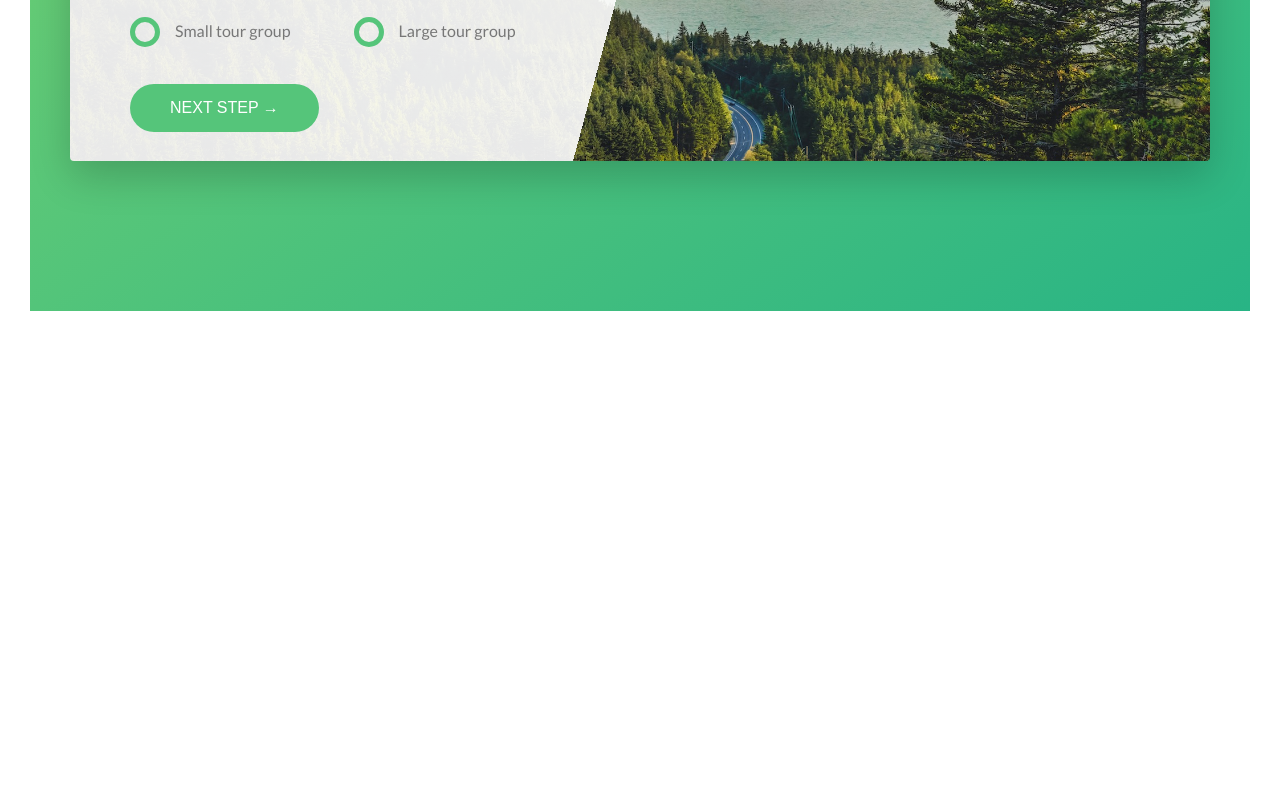
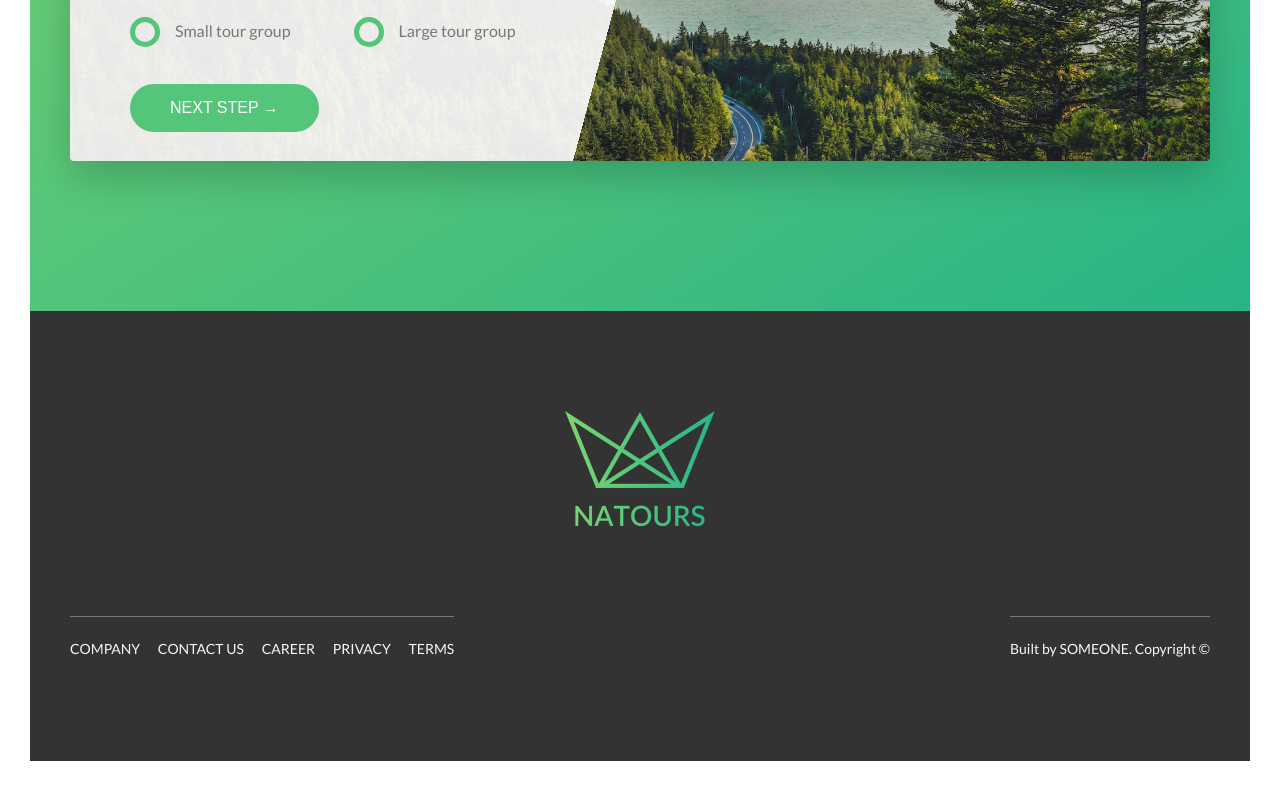
Before and after one commit to DanielKuznetsov/Natours-Projects-Udemy-Course, a website: page index.html in a window 1280 px wide. Shown: the part 5125-5916 px from the top of the page. Before the commit the page ends 5466 px from the top, so only its background shows below. Drawn offline with Linux system fonts and the light colour scheme.

Commit message:
finish styling footer

```diff
--- a/index.html
+++ b/index.html
@@ -376,6 +376,41 @@
         </div>
       </section>
     </main>
+
+    <footer class="footer">
+      <div class="footer__logo-box">
+        <img src="img/logo-green-2x.png" alt="Full Logo" class="footer__logo" />
+      </div>
+      <div class="row">
+        <div class="col-1-of-2">
+          <div class="footer__navigation">
+            <ul class="footer__list">
+              <li class="footer__item">
+                <a class="footer__link" href="">Company</a>
+              </li>
+              <li class="footer__item">
+                <a class="footer__link" href="">Contact us</a>
+              </li>
+              <li class="footer__item">
+                <a class="footer__link" href="">Career</a>
+              </li>
+              <li class="footer__item">
+                <a class="footer__link" href="">Privacy</a>
+              </li>
+              <li class="footer__item">
+                <a class="footer__link" href="">Terms</a>
+              </li>
+            </ul>
+          </div>
+        </div>
+        <div class="col-1-of-2">
+          <p class="footer__copyright">
+            Built by <a href="#" class="footer__link">Someone</a>. Copyright
+            &copy;
+          </p>
+        </div>
+      </div>
+    </footer>
     <!--
     <section class="grid-test">
       <div class="row">
--- a/sass/abstract/_variables.scss
+++ b/sass/abstract/_variables.scss
@@ -15,6 +15,7 @@ $color-grey-light-2: #eee;
 
 $color-grey-dark: #777;
 $color-grey-dark-2: #999;
+$color-grey-dark-3: #333;
 
 
 $color-white: #fff;
--- a/sass/components/_composition.scss
+++ b/sass/components/_composition.scss
@@ -24,7 +24,7 @@
     }
 
     &:hover {
-      outline: 1.5rem solid $color-primary;
+      outline: 1rem solid $color-primary;
       transform: scale(1.05) translateY(-.5rem);
       box-shadow: 0 2.5rem 4rem rgba($color-black, .5);
       z-index: 20;
--- /dev/null
+++ b/sass/components/_footer.scss
@@ -0,0 +1,60 @@
+.footer {
+  background-color: $color-grey-dark-3;
+  padding: 10rem 0;
+  font-size: 1.4rem;
+  color: $color-grey-light-1;
+
+  &__logo-box {
+    text-align: center;
+    margin-bottom: 8rem;
+  }
+
+  &__logo {
+    width: 15rem;
+    height: auto;
+  }
+
+  &__navigation {
+    border-top: 1px solid $color-grey-dark;
+    padding-top: 2rem;
+    display: inline-block;
+  }
+
+  &__list {
+    list-style: none;
+  }
+
+  &__item {
+    display: inline-block;
+
+    &:not(:last-child) {
+      margin-right: 1.5rem;
+    }
+  }
+
+  &__link {
+
+    &:link,
+    &:visited {
+      color: $color-grey-light-1;
+      background-color: $color-grey-dark-3;
+      text-decoration: none;
+      text-transform: uppercase;
+      display: inline-block;
+      transition: all .2s;
+    }
+
+    &:hover,
+    &:active {
+      color: $color-primary;
+      box-shadow: 0 1rem 2rem rgba($color-black, .4);
+      transform: rotate(5deg) scale(1.3);
+    }
+  }
+
+  &__copyright {
+    border-top: 1px solid $color-grey-dark;
+    padding-top: 2rem;
+    float: right;
+  }
+}
--- a/sass/components/_form.scss
+++ b/sass/components/_form.scss
@@ -84,7 +84,7 @@
       transform: translate(-50%, -50%);
       background-color: $color-primary;
       opacity: 0;
-      transition: opacity .2s;
+      transition: opacity 0.2s;
     }
   }
 
--- a/sass/main.scss
+++ b/sass/main.scss
@@ -17,6 +17,8 @@
 @import "components/story";
 @import "components/bg-video";
 @import "components/_form";
+@import "components/_footer";
+
 
 @import "layout/header";
 @import "layout/grid";
```
Also changed, not shown: css/style.css, sass/pages/_home.scss (line endings or trailing spaces).
